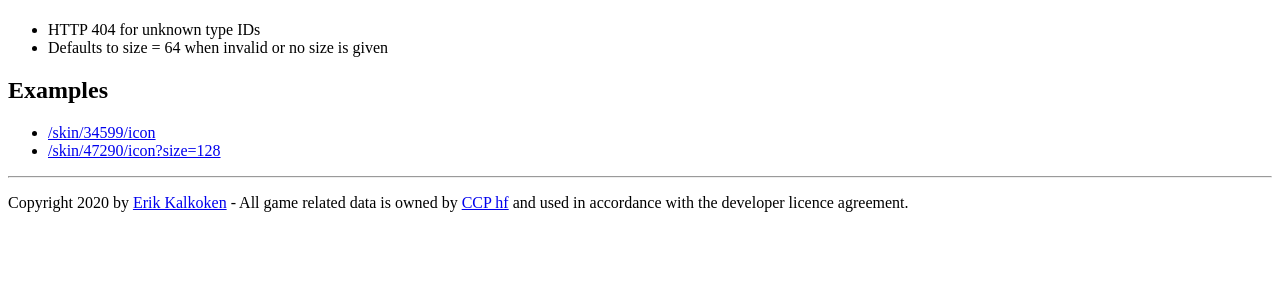
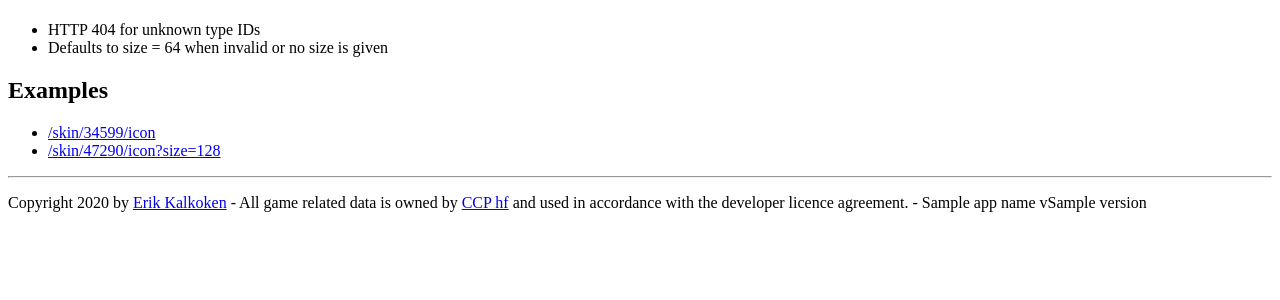
Before and after one commit to AllianceAuth-Apps/eveskinserver, a Flask app: template eveskinserver/templates/index.html in a window 1280 px wide. Shown: the part 249-549 px from the top of the page. Run offline with Flask 2, Linux system fonts and the light colour scheme; the template is opened without the code that fills it: most values are stand-ins (such as "Sample title", 1, 10 or a date in 2020).

Commit message:
Add version, fix logger

```diff
--- a/eveskinserver/__init__.py
+++ b/eveskinserver/__init__.py
@@ -1 +1,2 @@
-__version__ = "0.1.0a1"
+__version__ = "0.1.0a2"
+__title__ = "eveskinserver"
--- a/eveskinserver/app.py
+++ b/eveskinserver/app.py
@@ -1,5 +1,4 @@
 import csv
-import logging
 import os
 import tempfile
 
@@ -13,25 +12,19 @@ from flask import (
 )
 from PIL import Image
 
-logger = logging.getLogger(__name__)
-c_handler = logging.StreamHandler()
-c_handler.setLevel(logging.INFO)
-c_format = logging.Formatter("%(asctime)s - %(name)s - %(levelname)s - %(message)s")
-c_handler.setFormatter(c_format)
-logger.addHandler(c_handler)
+from eveskinserver import __version__, __title__
 
 app = Flask(__name__)
 
-
 current_path = os.path.dirname(os.path.realpath(__file__))
 generated_icons_path = tempfile.mkdtemp()
-logger.info("Storing generated icons in: %s", generated_icons_path)
+app.logger.info("Storing generated icons in: %s", generated_icons_path)
 
 
 def load_type_2_icon() -> dict:
     """returns generated mapping from type ID to icon ID"""
 
-    logger.info("Building type to icon ID mappings...")
+    app.logger.info("Building type to icon ID mappings...")
     with open(f"{current_path}/ccp_data/sde/skinLicense.csv", mode="r") as csv_file:
         skin_licenses = list(csv.reader(csv_file, delimiter=","))
 
@@ -57,7 +50,7 @@ def favicon():
 @app.route("/", methods=["GET"])
 def index():
     """Homepage"""
-    return render_template("index.html")
+    return render_template("index.html", app_name=__title__, version=__version__)
 
 
 @app.route("/skin/<type_id>/icon", methods=["GET"])
@@ -66,7 +59,7 @@ def api(type_id):
     try:
         size = int(request.args.get("size"))
     except TypeError:
-        logger.warning("Invalid size provided. Falling back to 64 as default.")
+        app.logger.warning("Invalid size provided. Falling back to 64 as default.")
         size = None
 
     if not size or size < 32 or size > 1024 or (size & (size - 1) != 0):
@@ -96,12 +89,12 @@ def icon_sized_filename(icon_name: str, size: int) -> str:
 
 
 def generate_sized_icon(icon_name: str, size: int) -> str:
-    logger.info("Generating icon for %s of size %s", icon_name, size)
+    app.logger.info("Generating icon for %s of size %s", icon_name, size)
     try:
         with Image.open(icon_base_filename(icon_name)) as img:
             img.load()
     except FileNotFoundError:
-        logger.warning(
+        app.logger.warning(
             "Could not find icon file for '%s'. Using default instead.", icon_name
         )
         with Image.open(icon_base_filename("default")) as img:
--- a/eveskinserver/templates/index.html
+++ b/eveskinserver/templates/index.html
@@ -24,7 +24,7 @@
         <li><a href="/skin/47290/icon?size=128">/skin/47290/icon?size=128</a></li>
       </ul>
       <hr>
-      <p>Copyright 2020 by <a href="https://twitter.com/ErikKalkoken">Erik Kalkoken</a> - All game related data is owned by <a href="https://www.ccpgames.com/">CCP hf</a> and used in accordance with the developer licence agreement.</p>
+      <p>Copyright 2020 by <a href="https://twitter.com/ErikKalkoken">Erik Kalkoken</a> - All game related data is owned by <a href="https://www.ccpgames.com/">CCP hf</a> and used in accordance with the developer licence agreement. - {{ app_name}} v{{ version }}</p>
     </div>
   </body>
 </html>
```
